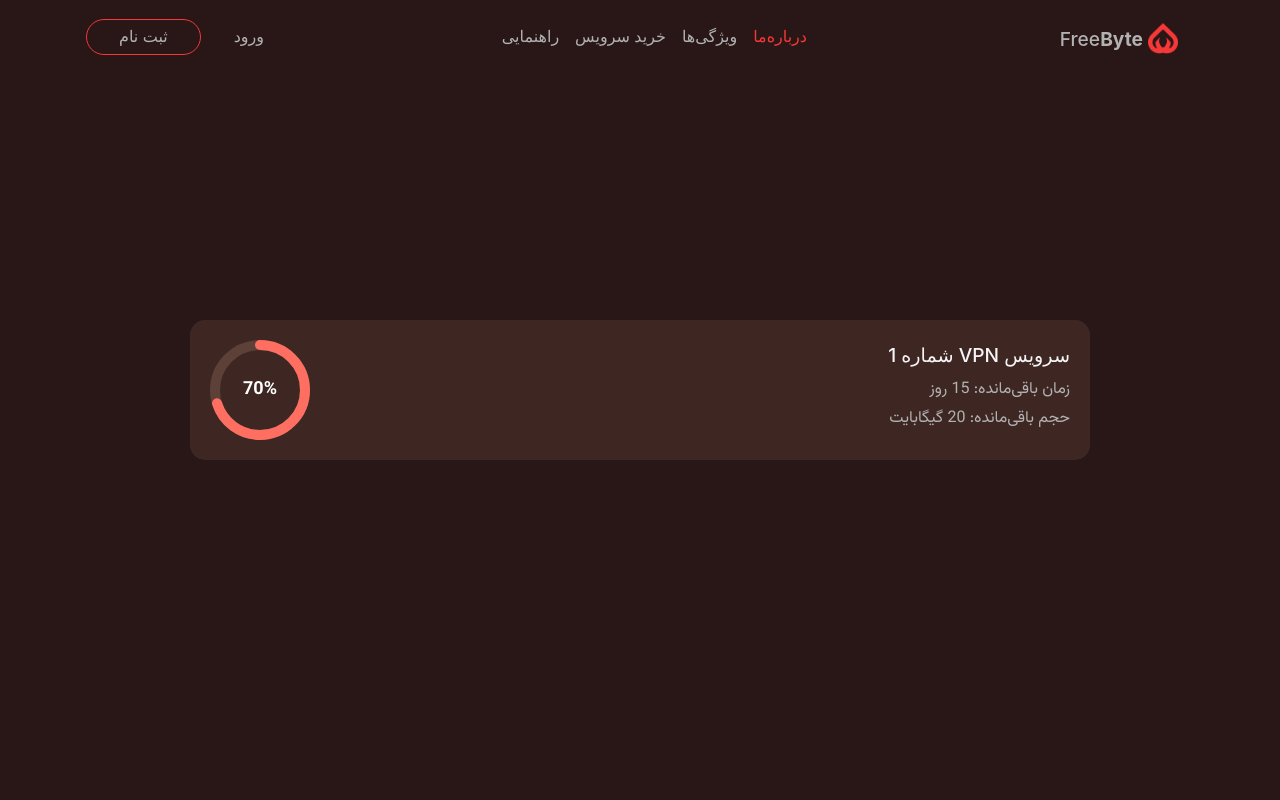
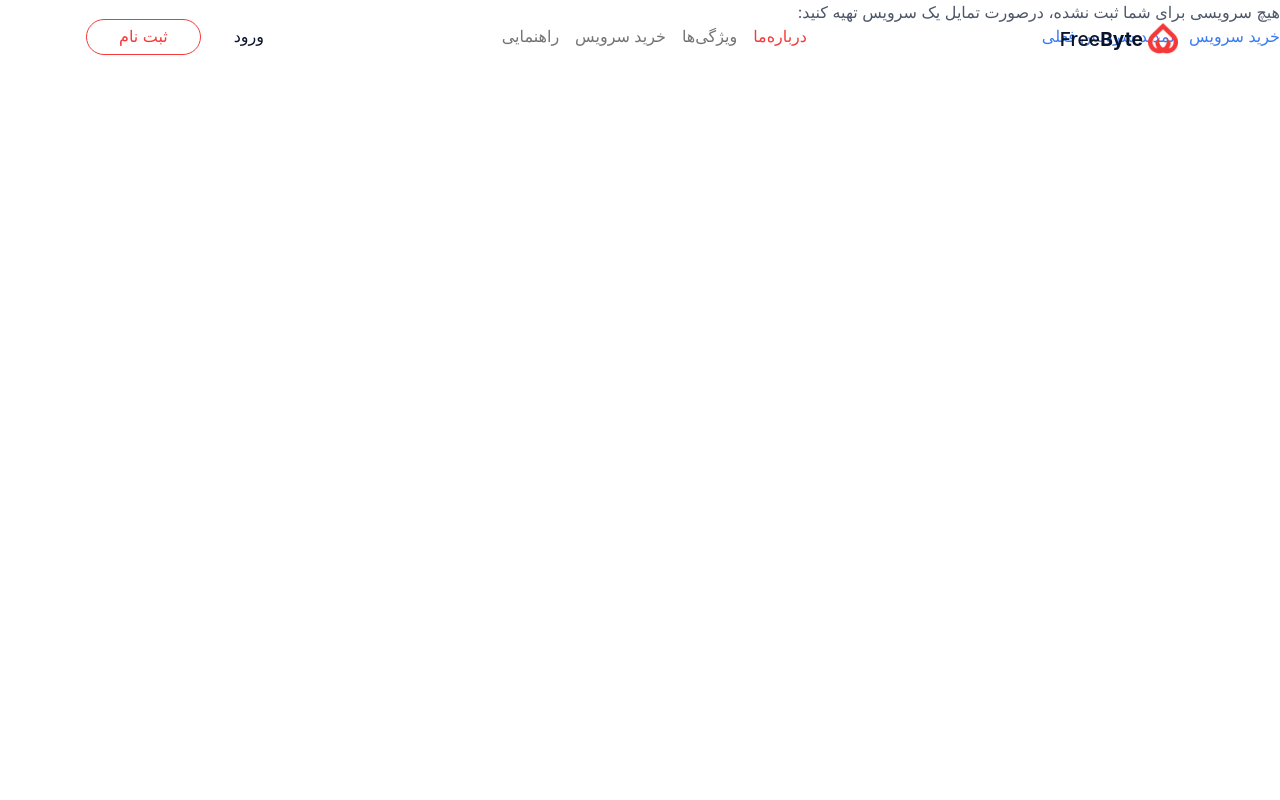
Before and after one commit to Crimson-Amir/FreeByte-WebApp-FastAPI, a FastAPI app: template templates/dashboard/my_product.html in a window 1280 px wide. Run offline with FastAPI, Linux system fonts and the light colour scheme; the template is opened without the code that fills it, so the values that code supplies are empty; parts of the project's set-up code (start-up, migrations or seed data) failed here and were passed over; some libraries are stand-ins or nearby versions; some web fonts are replaced.

Commit message:
finish dashboard

```diff
--- a/main.py
+++ b/main.py
@@ -1,5 +1,3 @@
-import random
-
 from fastapi import FastAPI, Request, Depends, HTTPException, Cookie, Response, Form
 from fastapi.templating import Jinja2Templates
 from fastapi.staticfiles import StaticFiles
@@ -7,7 +5,7 @@ from fastapi.responses import RedirectResponse
 from sqlalchemy.orm import Session
 from . import schemas, crud, private, cryptomusApi, get_teter_price, api_clean, models
 from .database import SessionLocal
-import jwt, uuid, json, aiohttp, pytz
+import jwt, uuid, json, aiohttp, pytz, random, string
 from datetime import datetime, timedelta
 from.auth import SECRET_KEY, REFRESH_SECRET_KEY, create_access_token, create_refresh_token
 from .zarinPalAPI import SendInformation, InformationData
@@ -271,6 +269,7 @@ async def iran_initialization_payment(database, user_id, action, amount, id_hold
         return send_information
 
     except Exception as e:
+        print(e)
         return False
 
 async def crypto_initialization_payment(database, user_id, amount, action, id_holder):
@@ -340,9 +339,9 @@ async def payment( request: Request, payment_method: str = Form(...), db: Sessio
 
 class SendRequest:
     @staticmethod
-    async def send_request(method, url, params=None, json=None, data=None, header=None, session_header=None):
+    async def send_request(method, url, params=None, json_data=None, data=None, header=None, session_header=None):
         async with aiohttp.ClientSession(headers=session_header) as session:
-            async with session.request(method, url, params=params, json=json, data=data, headers=header) as response:
+            async with session.request(method, url, params=params, json=json_data, data=data, headers=header) as response:
                 return await response.json()
 
 async def verify_iran_payment(authority: str, amount: int):
@@ -353,7 +352,7 @@ async def verify_iran_payment(authority: str, amount: int):
         'authority': authority
     }
     make_request = SendRequest()
-    response = await make_request.send_request('post', url, json=json_payload)
+    response = await make_request.send_request('post', url, json_data=json_payload)
 
     return response
 
@@ -370,14 +369,33 @@ def traffic_to_gb(traffic, byte_to_gb:bool = True):
     else:
         return int(traffic * (1024 ** 3))
 
+
+def generate_random_string(length=5):
+    characters = string.ascii_letters + string.digits  # ترکیبی از حروف و اعداد
+    random_string = ''.join(random.choice(characters) for _ in range(length))
+    return random_string
+
 def create_new_service_for_user(service, database, ref_id, user_id):
-    config_key, config_email = uuid.uuid4().hex, f'{random.randint(1, 1000000)}_{ref_id}'
+    config_key = uuid.uuid4().hex
     connect_to_server_instance.refresh_token()
 
     period = service.period_day
     traffic_to_gigabyte = traffic_to_gb(service.traffic_gb, False)
     now_data_add_day = datetime.now(pytz.timezone('Asia/Tehran')) + timedelta(days=period)
     time_to_ms = second_to_ms(now_data_add_day)
+
+    create_config_schema = schemas.CreateConfigInDB(
+        plan_name=service.plan_name, config_key=config_key, config_email=None, traffic_gb=service.traffic_gb,
+        period_day=service.period_day, price=service.price, active=True, product_id=service.product_id,
+        owner_id=user_id, client_address=None, inbound_id=service.inbound_id
+    )
+
+    create_config_db = models.V2RayConfig(**create_config_schema.dict())
+    database.add(create_config_db)
+    database.flush()
+    config_email = f'{create_config_db.config_id}_{generate_random_string()}'
+
+    create_config_db.config_email = config_email
 
     data = {
         "id": service.inbound_id,
@@ -386,7 +404,6 @@ def create_new_service_for_user(service, database, ref_id, user_id):
                     "\"enable\":true,\"tgId\":\"\",\"subId\":\"\"}}]}}".format(
             config_key, config_email, traffic_to_gigabyte, time_to_ms)
     }
-
     connect_to_server_instance.api_operation.add_client(data, service.product.server_address)
     check_servise_available = connect_to_server_instance.api_operation.get_client(
         config_email, domain=service.product.server_address)
@@ -398,13 +415,7 @@ def create_new_service_for_user(service, database, ref_id, user_id):
         config_email, service.inbound_id, domain=service.product.iran_domain_address,
         server_domain=service.product.server_address, host=service.product.header_host, header_type=service.product.header_type)
 
-    create_config_schema = schemas.CreateConfigInDB(
-        plan_name=service.plan_name, config_key=config_key, config_email=config_email, traffic_gb=service.traffic_gb,
-        period_day=service.period_day, price=service.price, active=True, product_id=service.product_id,
-        owner_id=user_id, client_address=client_address, inbound_id=service.inbound_id
-    )
-
-    create_config_db = models.V2RayConfig(**create_config_schema.dict())
+    create_config_db.client_address = client_address
     database.add(create_config_db)
 
     return create_config_db
@@ -427,8 +438,8 @@ async def recive_payment_result(Authority: str, Status: str, request: Request, d
                 user_id: int = get_from_data.owner_id
                 cart_id: int = get_from_data.id_holder
 
-                # response = await verify_iran_payment(Authority, amount)
-                response = {'data': {"code": 100, 'ref_id': 214214214}}
+                response = await verify_iran_payment(Authority, amount)
+                # response = {'data': {"code": 100, 'ref_id': 214214214}}
 
                 if response.get('data', {}).get('code', 101) == 100:
                     ref_id = response.get('data').get('ref_id')
@@ -456,14 +467,72 @@ async def recive_payment_result(Authority: str, Status: str, request: Request, d
                     return templates.TemplateResponse(request=request, name='dashboard/my_product.html', context={'message': message})
 
         except Exception as e:
+            print(e)
             db.rollback()
             price = await calculate_total_price(get_cart.v2ray_config_associations)
             crud.add_credit_to_user(db, user_id, price)
             message = 'You Pay was Failed'
-            raise e
             return templates.TemplateResponse(request=request, name='dashboard/my_product.html', context={'message': message})
 
 
+async def get_server_details(all_services):
+    if len(all_services) <= 3:
+        final_result = dict()
+        connect_to_server_instance.refresh_token()
+        for service in all_services:
+            get_service_detail = connect_to_server_instance.api_operation.get_client(
+                service.config_email,
+                service.product.server_address
+            )
+
+            if get_service_detail.get('success', False):
+                obj = get_service_detail.get('obj', {})
+                final_result[obj.get('email')] = obj
+                final_result[obj.get('email')]['usage_percent'] = int(((obj.get('up', 0) + obj.get('down', 0)) / obj.get('total', 1)) * 100)
+                final_result[obj.get('email')]['left_day'] = max((second_to_ms(obj.get('expiryTime'), False) - datetime.now(pytz.timezone('Asia/Tehran')).replace(tzinfo=None)).days, 0)
+                final_result[obj.get('email')]['left_traffic'] = traffic_to_gb(obj.get('total', 0) - (obj.get('up', 0) + obj.get('down', 1)), True)
+
+
+        return final_result
+
 @app.get('/dashboard/')
 async def dashboard(request: Request, db: Session = Depends(get_db)):
-    return templates.TemplateResponse(request=request, name='dashboard/my_product.html')
+    user_id = jwt.decode(request.cookies.get("access_token"), SECRET_KEY, algorithms=["HS256"]).get('user_id')
+    all_services = crud.get_user_configs(db, user_id)
+
+    return templates.TemplateResponse(request=request, name='dashboard/my_product.html', context={
+        'all_services': all_services,
+        'service_detail_from_server': await get_server_details(all_services)
+    })
+
+async def remove_service_from_db(service):
+    connect_to_server_instance.refresh_token()
+    connect_to_server_instance.api_operation.del_client(service.inbound_id, service.config_key, service.product.server_address)
+
+
+@app.delete('/remove-user-service/{config_id}')
+async def remove_user_service(config_id: int, request: Request, db: Session = Depends(get_db)):
+    user_id = jwt.decode(request.cookies.get("access_token"), SECRET_KEY, algorithms=["HS256"]).get('user_id')
+    try:
+        service = crud.remove_config(db, config_id, user_id)
+        await remove_service_from_db(service)
+        return {'status': 'ok'}
+    except Exception as e:
+        return HTTPException(500, {'error': e})
+
+@app.patch('/add-service-to-cart-for-renew/')
+async def add_service_to_cart_for_renew(data: schemas.add_service_to_cart_for_renew, request: Request, db: Session = Depends(get_db)):
+    try:
+        user_id = jwt.decode(request.cookies.get("access_token"), SECRET_KEY, algorithms=["HS256"]).get('user_id')
+        cart_id = crud.get_cart(db, user_id)
+        check_in_cart = crud.is_config_available_in_cart(db, cart_id.cart_id, data.config_id)
+        if check_in_cart:
+            return {'status': 'nok', 'message': 'service already in cart'}
+
+        crud.make_service_upgradable(db, data.config_id)
+        crud.add_to_cart(db, cart_id.cart_id, data.config_id)
+
+        return {'status': 'ok'}
+    except Exception as e:
+        print(e)
+        return {'status': 'error', 'reason': str(e)}
--- a/schemas.py
+++ b/schemas.py
@@ -63,7 +63,7 @@ class CreateConfigInDB(BaseModel):
     active: float = False
     product_id: int
     owner_id: int | None
-    update: bool | None = None
+    update: bool | None = False
     client_address: str | None = None
 
 class ClientConfig(ClientConfigBase):
@@ -98,3 +98,6 @@ class CreateCryptomusInvoiceBeforPay(BaseModel):
     is_refresh: bool
     is_final: bool = False
     owner_id: int
+
+class add_service_to_cart_for_renew(BaseModel):
+    config_id: int
--- a/templates/dashboard/my_product.html
+++ b/templates/dashboard/my_product.html
@@ -1,182 +1,92 @@
 <!DOCTYPE html>
 <html lang="fa" dir="rtl" xmlns="http://www.w3.org/1999/html">
 <head>
-
-
     <meta charset="UTF-8">
     <meta name="viewport" content="width=device-width, initial-scale=1.0">
     <link href="{{ url_for('static', path='index/assets/css/theme.css') }}" rel="stylesheet" />
-    <link href="{{ url_for('static', path='index/my_custom_style.css') }}" rel="stylesheet" />
+    <link href="{{ url_for('static', path='dashboard/my_custom_style.css') }}" rel="stylesheet" />
 
     <title>داشبورد سرویس‌های VPN</title>
-    <style>
-        @import url('https://fonts.googleapis.com/css2?family=Vazirmatn:wght@400;700&display=swap');
 
-        body main {
-            font-family: 'Vazirmatn', sans-serif;
-            background-color: #291616;
-            color: #eaeaea;
-            margin: 0;
-            padding: 20px;
-            display: flex;
-            justify-content: center;
-            align-items: center;
-            min-height: 100vh;
-        }
-
-        .logout, .loggin, .signup, .feture-top, .buy-service-top, .guidance-top, .byte-logo, .free-logo, .user-name-button {
-            color: #b2b2b2 !important;
-        }
-
-
-        .dashboard {
-            max-width: 900px;
-            width: 100%;
-        }
-
-        .service-card {
-            background-color: #3e2723;
-            border-radius: 15px;
-            padding: 20px;
-            margin-bottom: 20px;
-            cursor: pointer;
-            overflow: hidden;
-            position: relative;
-            max-height: 140px;
-            transition: padding 0.5s ease, box-shadow 0.5s ease, transform 0.5s ease;
-        }
-
-        .service-card.expanded {
-            max-height: 300px;
-            padding: 20px;
-
-        }
-
-        .service-card:hover {
-            transform: translateY(-5px);
-            box-shadow: 0 15px 25px rgba(0, 0, 0, 0.3);
-            transition: max-height 1s ease, transform 0.3s ease, box-shadow 0.5s ease, padding 0.5s ease;
-        }
-
-        .service-details {
-            display: flex;
-            align-items: center;
-            justify-content: space-between;
-        }
-
-        .service-info {
-            flex: 1;
-        }
-
-        .service-info h3 {
-            margin: 0 0 10px;
-            font-size: 1.2rem;
-            color: #f5f5f5;
-        }
-
-        .service-info p {
-            margin: 5px 0;
-            color: #b2b2b2;
-        }
-
-        .progress-circle {
-            width: 100px;
-            height: 100px;
-            position: relative;
-        }
-
-        .progress-circle svg {
-            transform: rotate(-90deg);
-            transition: transform 1s ease;
-        }
-
-        .progress-circle .circle-bg {
-            fill: none;
-            stroke: #5d4037;
-            stroke-width: 10;
-        }
-
-        .progress-circle .circle {
-            fill: none;
-            stroke-width: 10;
-            stroke-linecap: round;
-            transition: stroke-dasharray 0.7s ease, stroke 0.7s ease;
-        }
-
-        .progress-circle .percentage {
-            position: absolute;
-            top: 50%;
-            left: 50%;
-            transform: translate(-50%, -50%);
-            font-size: 18px;
-            font-weight: bold;
-            color: #fff;
-
-        }
-
-        .actions {
-            text-align: center;
-            margin-top: 20px;
-            opacity: 0;
-            transition: opacity 0.5s ease;
-        }
-
-        .service-card.expanded .actions {
-            opacity: 1;
-        }
-
-        .actions button {
-            background-color: #d32f2f;
-            color: white;
-            border: none;
-            padding: 10px 20px;
-            border-radius: 5px;
-            cursor: pointer;
-            margin-top: 10px;
-            transition: background-color 0.3s ease;
-
-        }
-
-        .actions button:hover {
-            background-color: #b71c1c;
-
-        }
-    </style>
 </head>
 <body>
 <main class="main" id="top">
     {% include 'header/header.html' %}
 
     <div class="dashboard">
+
+        {% if all_services %}
+        {% for service in all_services %}
+
+
+        {% if service_detail_from_server[service.config_email] %}
+        <div class="service-card" data-percentage="{{ service_detail_from_server[service.config_email]['usage_percent'] }}">
+            <div class="service-details">
+                <div class="service-info">
+                    <h3 style="{% if not service_detail_from_server[service.config_email]['enable'] %} color: red; {% endif %}">سرویس {{service.plan_name}} شماره {{service.config_id}}</h3>
+                    <p>زمان باقی‌مانده: {{ service_detail_from_server[service.config_email]['left_day'] }} روز</p>
+                    <p>حجم باقی‌مانده: {{ service_detail_from_server[service.config_email]['left_traffic'] }} گیگابایت</p>
+                </div>
+
+                <div class="progress-circle">
+                    <svg width="100" height="100">
+                        <circle class="circle-bg" cx="50" cy="50" r="45"></circle>
+                        <circle class="circle" cx="50" cy="50" r="45"></circle>
+                    </svg>
+                    <div class="percentage">70%</div>
+                </div>
+                {% else %}
                 <div class="service-card">
                     <div class="service-details">
                         <div class="service-info">
-                    <h3>سرویس VPN شماره 1</h3>
-                    <p>زمان باقی‌مانده: 15 روز</p>
-                    <p>حجم باقی‌مانده: 20 گیگابایت</p>
+                            <h3 style="{% if not service.service_status %} color: red; {% endif %}">سرویس {{service.plan_name}} شماره {{service.config_id}}</h3>
+                            <p>دوره زمانی: {{service.period_day}} روز</p>
+                            <p>ترافیک سرویس: {{service.traffic_gb}} گیگابایت</p>
+
                         </div>
-                <div class="progress-circle">
-                    <svg width="100" height="100">
-                        <circle class="circle-bg" cx="50" cy="50" r="45"></circle>
-                        <circle class="circle" cx="50" cy="50" r="45" stroke="#ff6f61" stroke-dasharray="283" stroke-dashoffset="283"></circle>
-                    </svg>
-                    <div class="percentage">70%</div>
-                </div>
+
+                        <a href="/dashboard/service_detail_2" class="view_service_detail">مشاهده جزئیات سرویس</a>
+                        {% endif %}
+
                     </div>
                     <div class="actions">
 
-                <button>تمدید</button>
+                        <input type="text" id="hiddenConfigAddress" value="{{ service.client_address }}" style="position: absolute; left: -9999px;">
+                        <button class="widt-175px" style="margin-left: 10px;" onclick="copyToClipboard()">دریافت لینک سرویس</button>
+
+                        <form class="renew_service">
+                            <input type="hidden" class="config_id-input" value="{{ service.config_id }}">
+                            <input type="submit" class="widt-175px" style="margin-left: 10px;" value="تمدید سرویس">
+                        </form>
+
+                        <form class="remove_service">
+                            <input type="hidden" class="config_id-input" value="{{ service.config_id }}">
+                            <input type="submit" class="widt-175px" style="margin-left: 10px;" value="حذف سرویس">
+                        </form>
                     </div>
                 </div>
 
-        <!-- کارت‌های دیگر سرویس‌ها به همین شکل اضافه می‌شوند -->
+                {% endfor %}
+
+
+                {% else %}
+
+                <div class="without-service">
+                    هیچ سرویسی برای شما ثبت نشده، درصورت تمایل یک سرویس تهیه کنید:
+                    <div class="actions" style="opacity: 100%;">
+                        <a href="/home/#buy-plane" style="margin-left: 10px;">خرید سرویس</a>
+                        <a href="/home/#upgrade-serivice">تمدید سرویس فعلی</a>
+                    </div>
+
+                </div>
+
+                {% endif %}
             </div>
 
             <script src="{{ url_for('static', path='index/assets/js/theme.js') }}"></script>
             <script src="{{ url_for('static', path='index/vendors/bootstrap/bootstrap.min.js') }}"></script>
 
             <script>
-        // محاسبه درصد و تنظیم offset برای دایره
                 function setProgress(element, percentage) {
                     const circle = element.querySelector('.circle');
                     const radius = circle.r.baseVal.value;
@@ -190,14 +100,123 @@
                     }, 500);
                 }
 
-        // تنظیم درصد برای نمونه سرویس
-        setProgress(document.querySelector('.progress-circle'), 70);
+                // تنظیم درصد برای همه سرویس‌ها
+                document.querySelectorAll('.service-card').forEach(card => {
+                    const percentage = card.getAttribute('data-percentage');
+                    setProgress(card.querySelector('.progress-circle'), percentage);
 
-        document.querySelectorAll('.service-card').forEach(card => {
                     card.addEventListener('click', () => {
                         card.classList.toggle('expanded');
                     });
                 });
+
+                function copyToClipboard() {
+                var copyText = document.getElementById("hiddenConfigAddress");
+                copyText.select();
+                copyText.setSelectionRange(0, 99999);
+
+                document.execCommand("copy");
+
+                alert("آدرس سرویس در کلیپ بورد شما کپی شد: ");
+        }
+
+        document.querySelectorAll('.remove_service').forEach(form => {
+            form.addEventListener('submit', event => {
+                event.preventDefault();
+
+                const userConfirmed = confirm('آیا مطمئن هستید که می‌خواهید این سرویس را حذف کنید؟');
+                if (!userConfirmed) {
+                    return;
+                }
+
+                const configId = form.querySelector('.config_id-input').value;
+
+                fetch(`/remove-user-service/${configId}`, {
+                    method: 'DELETE',
+                    headers: {
+                        'Content-Type': 'application/json',
+                    }
+                })
+                .then(response => response.json())
+                .then(data => {
+                    if (data.status === 'ok') {
+                        form.closest('.service-card').remove();
+                        showTemporaryMessage('سرویس با موفقیت حذف شد', 'success');
+                    } else {
+                        showTemporaryMessage('مشکلی در ثبت درخواست وجود داشت!', 'error');
+                    }
+                })
+                .catch(error => {
+                    console.error('Error:', error);
+                    showTemporaryMessage('اتصال به سرور موفقیت‌آمیز نبود!', 'error');
+                });
+            });
+        });
+
+
+        document.querySelectorAll('.renew_service').forEach(form => {
+            form.addEventListener('submit', event => {
+                event.preventDefault();
+
+                const configId = form.querySelector('.config_id-input').value;
+
+                fetch(`/add-service-to-cart-for-renew`, {
+                    method: 'PATCH',
+                    headers: {
+                        'Content-Type': 'application/json',
+                    },
+                    body: JSON.stringify({ config_id: configId })
+                })
+                .then(response => response.json())
+                .then(data => {
+                    if (data.status === 'ok') {
+                        showTemporaryMessage('تمدید سرویس با موفقیت به سبدخرید اضافه شد', 'success');
+                    }
+                     else if (data.status === 'nok') {
+                        showTemporaryMessage('سفارش تمدید این سرویس از قبل در سبد خرید شما وجود دارد', 'error');
+                    }
+                     else {
+                        showTemporaryMessage('مشکلی در ثبت درخواست وجود داشت!', 'error');
+                    }
+                })
+                .catch(error => {
+                    console.error('Error:', error);
+                    showTemporaryMessage('اتصال به سرور موفقیت‌آمیز نبود!', 'error');
+                });
+            });
+        });
+
+
+        function showTemporaryMessage(message, type) {
+            const messageDiv = document.createElement('div');
+            messageDiv.textContent = message;
+            messageDiv.className = `temporary-message ${type}`;
+
+            messageDiv.style.position = 'fixed';
+            messageDiv.style.top = '80px';
+            messageDiv.style.left = '50%';
+            messageDiv.style.transform = 'translateX(-50%)';
+            messageDiv.style.zIndex = '1031';
+            messageDiv.style.padding = '15px 30px';
+            messageDiv.style.color = 'white';
+            messageDiv.style.backgroundColor = type === 'success' ? 'green' : 'red';
+            messageDiv.style.borderRadius = '8px';
+            messageDiv.style.boxShadow = '0 4px 8px rgba(0, 0, 0, 0.2)';
+            messageDiv.style.fontSize = '16px';
+            messageDiv.style.textAlign = 'center';
+            messageDiv.style.whiteSpace = 'nowrap';
+            messageDiv.style.pointerEvents = 'none';
+
+            document.body.appendChild(messageDiv);
+            console.log("Message added to DOM:", messageDiv);
+
+            setTimeout(() => {
+                messageDiv.remove();
+                console.log("Message removed from DOM");
+            }, 3000);
+        }
+
+
             </script>
 </main>
 </body>
--- a/templates/index/index.html
+++ b/templates/index/index.html
@@ -61,7 +61,7 @@
   <!-- <section> begin ============================-->
   <section class="bg-100 py-7">
 
-    <div class="container-lg">
+    <div class="container-lg" id="buy-plane">
       <div class="row justify-content-center">
         <div class="col-md-8 col-lg-5 text-center mb-3">
           <h2 class="vazir_medium">پلن خود را انتخاب کنید</h2>
@@ -245,6 +245,7 @@
       </div>
     </div>
   </div>
+  <div id="upgrade-serivice"></div>
 
 
 
```
Also changed, not shown: api_clean.py (+10 -7 lines), crud.py (+28 -0 lines), models.py (+4 -3 lines), templates/cart/cart.html (+31 -7 lines). Lines whose indentation alone changed are shown as unchanged.
